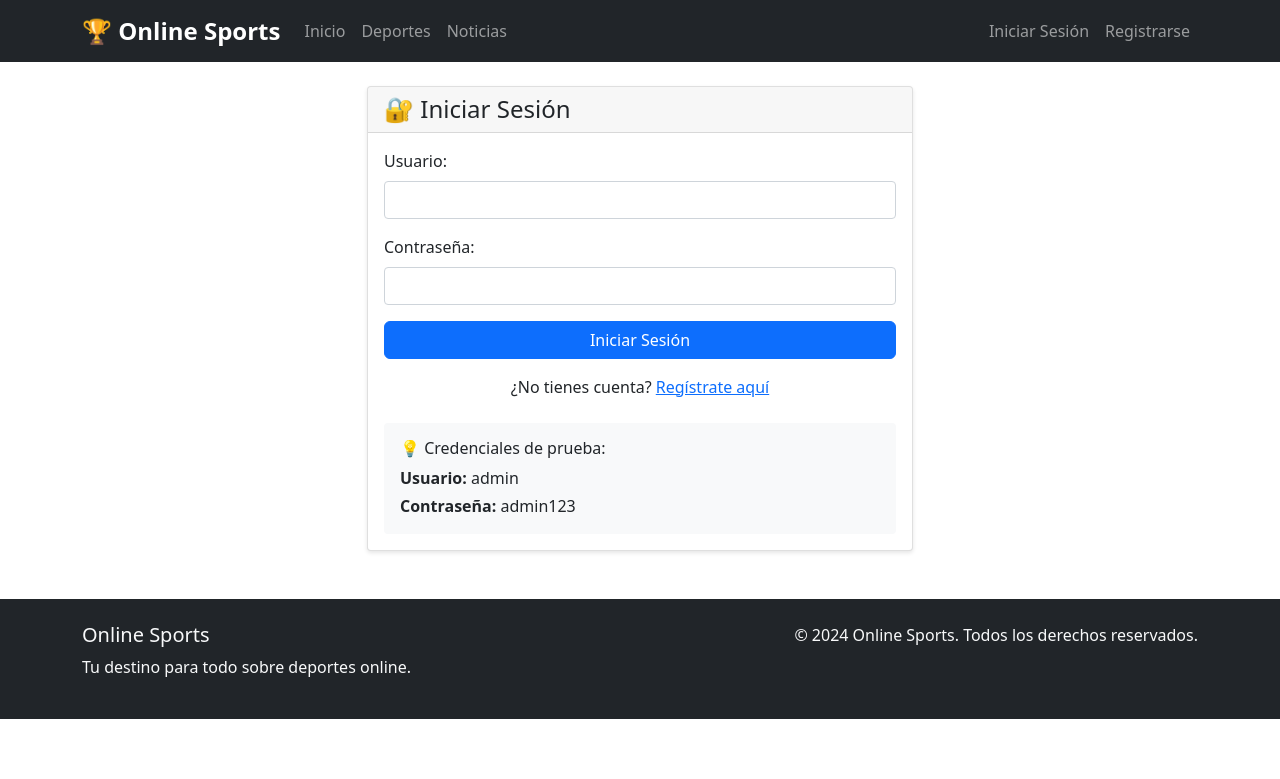
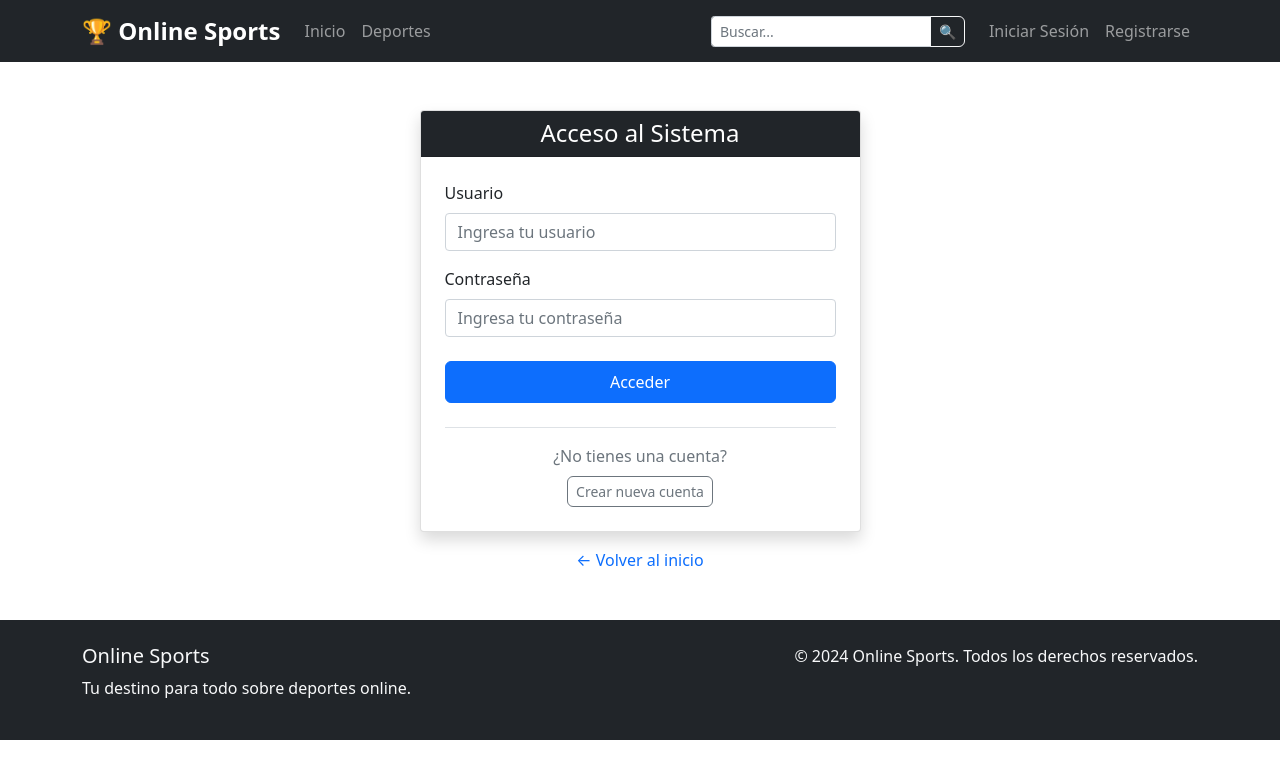
Before and after one commit to Jbravo2000/online_sports, a Flask app: page /login in a window 1280 px wide. Shown: the top 779 px of the page. Run offline with Flask 3, Linux system fonts and the light colour scheme.

Commit message:
proyecto online_sports

```diff
--- a/agregar_datos.py
+++ b/agregar_datos.py
@@ -76,7 +76,7 @@ def agregar_datos_ejemplo():
             print("✅ Datos agregados exitosamente!")
 
         except Exception as e:
-            print(f"❌ Error: {e}")
+            print(f"❌ Error : {e}")
             db.session.rollback()
 
 if __name__ == "__main__":
--- a/app.py
+++ b/app.py
@@ -16,7 +16,7 @@ db = SQLAlchemy(app)
 login_manager = LoginManager(app)
 login_manager.login_view = 'login'
 
-# Modelos
+# Modelos (actualizados con campo destacada en Noticia)
 class Usuario(UserMixin, db.Model):
     id = db.Column(db.Integer, primary_key=True)
     username = db.Column(db.String(80), unique=True, nullable=False)
@@ -33,6 +33,7 @@ class Noticia(db.Model):
     imagen_url = db.Column(db.String(300))
     fecha_publicacion = db.Column(db.DateTime, default=datetime.utcnow)
     autor = db.Column(db.String(100))
+    #destacada = db.Column(db.Boolean, default=False)  # Campo agregado para búsqueda
 
 class Partido(db.Model):
     id = db.Column(db.Integer, primary_key=True)
@@ -44,6 +45,7 @@ class Partido(db.Model):
     resultado_local = db.Column(db.Integer)
     resultado_visitante = db.Column(db.Integer)
     estado = db.Column(db.String(20))  # 'programado', 'en_vivo', 'finalizado'
+   # estadio = db.Column(db.String(200))  # Campo agregado para consistencia
 
 class Producto(db.Model):
     id = db.Column(db.Integer, primary_key=True)
@@ -58,7 +60,78 @@ class Producto(db.Model):
 def load_user(user_id):
     return Usuario.query.get(int(user_id))
 
-# Rutas
+# RUTA DE BÚSQUEDA - AGREGADA AQUÍ
+@app.route('/buscar')
+def buscar():
+    """Ruta para búsqueda global en la aplicación"""
+    query = request.args.get('q', '').strip()
+    tipo = request.args.get('tipo', 'todo')  # 'todo', 'noticias', 'partidos', 'productos'
+
+    if not query:
+        # Mostrar página de búsqueda vacía
+        return render_template('buscar.html',
+                             query=query,
+                             tipo=tipo,
+                             resultados_noticias=[],
+                             resultados_partidos=[],
+                             resultados_productos=[],
+                             total_resultados=0)
+
+    resultados_noticias = []
+    resultados_partidos = []
+    resultados_productos = []
+
+    # Buscar en noticias si es 'todo' o 'noticias'
+    if tipo in ['todo', 'noticias']:
+        resultados_noticias = Noticia.query.filter(
+            db.or_(
+                Noticia.titulo.ilike(f'%{query}%'),
+                Noticia.contenido.ilike(f'%{query}%'),
+                Noticia.deporte.ilike(f'%{query}%'),
+                Noticia.autor.ilike(f'%{query}%')
+            )
+        ).order_by(Noticia.fecha_publicacion.desc()).all()
+
+    # Buscar en partidos si es 'todo' o 'partidos'
+    if tipo in ['todo', 'partidos']:
+        resultados_partidos = Partido.query.filter(
+            db.or_(
+                Partido.equipo_local.ilike(f'%{query}%'),
+                Partido.equipo_visitante.ilike(f'%{query}%'),
+                Partido.deporte.ilike(f'%{query}%'),
+                Partido.liga.ilike(f'%{query}%'),
+                Partido.estadio.ilike(f'%{query}%')
+            )
+        ).order_by(Partido.fecha_hora).all()
+
+    # Buscar en productos si es 'todo' o 'productos'
+    if tipo in ['todo', 'productos']:
+        resultados_productos = Producto.query.filter(
+            db.or_(
+                Producto.nombre.ilike(f'%{query}%'),
+                Producto.descripcion.ilike(f'%{query}%'),
+                Producto.categoria.ilike(f'%{query}%')
+            )
+        ).all()
+
+    total_resultados = len(resultados_noticias) + len(resultados_partidos) + len(resultados_productos)
+
+    return render_template('buscar.html',
+                         query=query,
+                         tipo=tipo,
+                         resultados_noticias=resultados_noticias,
+                         resultados_partidos=resultados_partidos,
+                         resultados_productos=resultados_productos,
+                         total_resultados=total_resultados)
+
+# Rutas existentes (se mantienen igual hasta...)
+@app.route('/')
+def index():
+    noticias = Noticia.query.order_by(Noticia.fecha_publicacion.desc()).limit(6).all()
+    partidos = Partido.query.filter(Partido.estado.in_(['en_vivo', 'programado'])).order_by(Partido.fecha_hora).limit(5).all()
+    productos = Producto.query.limit(4).all()
+    return render_template('index.html', noticias=noticias, partidos=partidos, productos=productos)
+
 @app.route('/agregar-datos-deportes')
 def agregar_datos_deportes():
     """Ruta para agregar datos específicos de deportes"""
@@ -93,7 +166,7 @@ def agregar_datos_deportes():
                 contenido="LeBron James se convierte en el primer jugador en la historia de la NBA en superar la barrera de los 40,000 puntos en temporada regular. Un hito histórico para el Rey.",
                 deporte="baloncesto",
                 autor="Ana López",
-                destacada=True
+                #destacada=True
             ),
             Noticia(
                 titulo="Los Warriors regresan a la final de conferencia",
@@ -259,12 +332,7 @@ def agregar_datos_deportes():
 
     except Exception as e:
         return f"<h1>❌ Error al agregar datos:</h1><p>{str(e)}</p>"
-@app.route('/')
-def index():
-    noticias = Noticia.query.order_by(Noticia.fecha_publicacion.desc()).limit(6).all()
-    partidos = Partido.query.filter(Partido.estado.in_(['en_vivo', 'programado'])).order_by(Partido.fecha_hora).limit(5).all()
-    productos = Producto.query.limit(4).all()
-    return render_template('index.html', noticias=noticias, partidos=partidos, productos=productos)
+
 @app.route('/agregar-noticia', methods=['GET', 'POST'])
 @login_required
 def agregar_noticia():
@@ -306,6 +374,7 @@ def agregar_partido():
             fecha = request.form['fecha']
             hora = request.form['hora']
             estado = request.form['estado']
+            #estadio = request.form.get('estadio', '')
 
             # Combinar fecha y hora
             fecha_hora = datetime.strptime(f"{fecha} {hora}", "%Y-%m-%d %H:%M")
@@ -316,7 +385,8 @@ def agregar_partido():
                 deporte=deporte,
                 liga=liga,
                 fecha_hora=fecha_hora,
-                estado=estado
+                estado=estado,
+                #estadio=estadio
             )
 
             db.session.add(nuevo_partido)
@@ -328,6 +398,7 @@ def agregar_partido():
             flash(f'Error al agregar partido: {str(e)}', 'error')
 
     return render_template('agregar_partido.html')
+
 @app.route('/deportes')
 def deportes():
     deporte = request.args.get('deporte', '')
@@ -344,6 +415,7 @@ def deportes():
 def noticias():
     noticias_lista = Noticia.query.order_by(Noticia.fecha_publicacion.desc()).all()
     return render_template('noticias.html', noticias=noticias_lista)
+
 @app.route('/debug-noticias')
 def debug_noticias():
     """Ruta para debug - verificar que las noticias existen"""
@@ -360,6 +432,7 @@ def debug_noticias():
         return jsonify(resultado)
     except Exception as e:
         return f"Error: {e}"
+
 @app.route('/noticia/<int:noticia_id>')
 def noticia_detalle(noticia_id):
     noticia = Noticia.query.get_or_404(noticia_id)
--- a/templates/base.html
+++ b/templates/base.html
@@ -10,36 +10,77 @@
 <body>
     <nav class="navbar navbar-expand-lg navbar-dark bg-dark">
         <div class="container">
-            <a class="navbar-brand" href="{{ url_for('index') }}">🏆 Online Sports</a>
-            <button class="navbar-toggler" type="button" data-bs-toggle="collapse" data-bs-target="#navbarNav" title="Menú de navegación">
+            <a class="navbar-brand" href="{{ url_for('index') }}">
+                🏆 Online Sports
+            </a>
+
+            <button class="navbar-toggler" type="button"
+                    data-bs-toggle="collapse"
+                    data-bs-target="#navbarNav"
+                    aria-label="Menú de navegación">
                 <span class="navbar-toggler-icon"></span>
             </button>
+
             <div class="collapse navbar-collapse" id="navbarNav">
+                <!-- Menú principal - SIN "NOTICIAS" -->
                 <ul class="navbar-nav me-auto">
                     <li class="nav-item">
-                        <a class="nav-link" href="{{ url_for('index') }}">Inicio</a>
+                        <a class="nav-link" href="{{ url_for('index') }}"
+                           title="Ir a la página de inicio">
+                            Inicio
+                        </a>
                     </li>
                     <li class="nav-item">
-                        <a class="nav-link" href="{{ url_for('deportes') }}">Deportes</a>
+                        <a class="nav-link" href="{{ url_for('deportes') }}"
+                           title="Ver todos los deportes">
+                            Deportes
+                        </a>
                     </li>
-                    <li class="nav-item">
-                        <a class="nav-link" href="{{ url_for('noticias') }}">Noticias</a>
-                    </li>
+                    <!-- "NOTICIAS" HA SIDO ELIMINADO DE AQUÍ -->
                 </ul>
+
+                <!-- Barra de búsqueda -->
+                <form class="d-flex mx-3" action="{{ url_for('buscar') }}" method="GET">
+                    <div class="input-group">
+                        <input type="search"
+                               name="q"
+                               class="form-control form-control-sm"
+                               placeholder="Buscar..."
+                               value="{{ request.args.get('q', '') }}"
+                               aria-label="Buscar en Online Sports">
+                        <button class="btn btn-outline-light btn-sm" type="submit"
+                                title="Ejecutar búsqueda">
+                            🔍
+                        </button>
+                    </div>
+                </form>
+
+                <!-- Menú de usuario -->
                 <ul class="navbar-nav">
                 {% if current_user.is_authenticated %}
                     <li class="nav-item">
-                        <span class="navbar-text">Hola, {{ current_user.username }}</span>
+                        <span class="navbar-text">
+                            Hola, {{ current_user.username }}
+                        </span>
                     </li>
                     <li class="nav-item">
-                        <a class="nav-link" href="{{ url_for('logout') }}">Cerrar Sesión</a>
+                        <a class="nav-link" href="{{ url_for('logout') }}"
+                           title="Cerrar sesión">
+                            Cerrar Sesión
+                        </a>
                     </li>
                 {% else %}
                     <li class="nav-item">
-                        <a class="nav-link" href="{{ url_for('login') }}">Iniciar Sesión</a>
+                        <a class="nav-link" href="{{ url_for('login') }}"
+                           title="Iniciar sesión en tu cuenta">
+                            Iniciar Sesión
+                        </a>
                     </li>
                     <li class="nav-item">
-                        <a class="nav-link" href="{{ url_for('registro') }}">Registrarse</a>
+                        <a class="nav-link" href="{{ url_for('registro') }}"
+                           title="Crear una nueva cuenta">
+                            Registrarse
+                        </a>
                     </li>
                 {% endif %}
                 </ul>
@@ -53,7 +94,8 @@
                 {% for category, message in messages %}
                     <div class="alert alert-{{ 'danger' if category == 'error' else 'success' }} alert-dismissible fade show">
                         {{ message }}
-                        <button type="button" class="btn-close" data-bs-dismiss="alert" title="Cerrar"></button>
+                        <button type="button" class="btn-close" data-bs-dismiss="alert"
+                                title="Cerrar mensaje"></button>
                     </div>
                 {% endfor %}
             {% endif %}
--- a/templates/login.html
+++ b/templates/login.html
@@ -3,37 +3,58 @@
 {% block title %}Iniciar Sesión - Online Sports{% endblock %}
 
 {% block content %}
+<div class="container mt-5">
     <div class="row justify-content-center">
-    <div class="col-md-6">
-        <div class="card">
-            <div class="card-header">
-                <h4 class="card-title mb-0">🔐 Iniciar Sesión</h4>
+        <div class="col-md-5">
+            <!-- Tarjeta de login -->
+            <div class="card shadow">
+                <div class="card-header bg-dark text-white text-center">
+                    <h4 class="mb-0">Acceso al Sistema</h4>
                 </div>
-            <div class="card-body">
+
+                <div class="card-body p-4">
+                    <!-- Formulario simple -->
                     <form method="POST" action="{{ url_for('login') }}">
                         <div class="mb-3">
-                        <label for="username" class="form-label">Usuario:</label>
-                        <input type="text" class="form-control" id="username" name="username" required>
+                            <label for="username" class="form-label fw-semibold">Usuario</label>
+                            <input type="text"
+                                   class="form-control"
+                                   id="username"
+                                   name="username"
+                                   required
+                                   placeholder="Ingresa tu usuario">
                         </div>
 
-                    <div class="mb-3">
-                        <label for="password" class="form-label">Contraseña:</label>
-                        <input type="password" class="form-control" id="password" name="password" required>
+                        <div class="mb-4">
+                            <label for="password" class="form-label fw-semibold">Contraseña</label>
+                            <input type="password"
+                                   class="form-control"
+                                   id="password"
+                                   name="password"
+                                   required
+                                   placeholder="Ingresa tu contraseña">
                         </div>
 
-                    <button type="submit" class="btn btn-primary w-100">Iniciar Sesión</button>
+                        <button type="submit" class="btn btn-primary w-100 py-2">
+                            Acceder
+                        </button>
                     </form>
 
-                <div class="mt-3 text-center">
-                    <p>¿No tienes cuenta? <a href="{{ url_for('registro') }}">Regístrate aquí</a></p>
+                    <!-- Enlace a registro -->
+                    <div class="text-center mt-4 pt-3 border-top">
+                        <p class="mb-2 text-muted">¿No tienes una cuenta?</p>
+                        <a href="{{ url_for('registro') }}" class="btn btn-outline-secondary btn-sm">
+                            Crear nueva cuenta
+                        </a>
+                    </div>
+                </div>
             </div>
 
-                <!-- Credenciales de prueba -->
-                <div class="mt-4 p-3 bg-light rounded">
-                    <h6>💡 Credenciales de prueba:</h6>
-                    <p class="mb-1"><strong>Usuario:</strong> admin</p>
-                    <p class="mb-0"><strong>Contraseña:</strong> admin123</p>
-                </div>
+            <!-- Enlace para volver al inicio -->
+            <div class="text-center mt-3">
+                <a href="{{ url_for('index') }}" class="text-decoration-none">
+                    ← Volver al inicio
+                </a>
             </div>
         </div>
     </div>
```
Also changed, not shown: reset_db.py (added, +67 -0 lines), templates/buscar.html (added, +128 -0 lines), instance/online_sports.db, 1 other file. Lines whose indentation alone changed are shown as unchanged.
